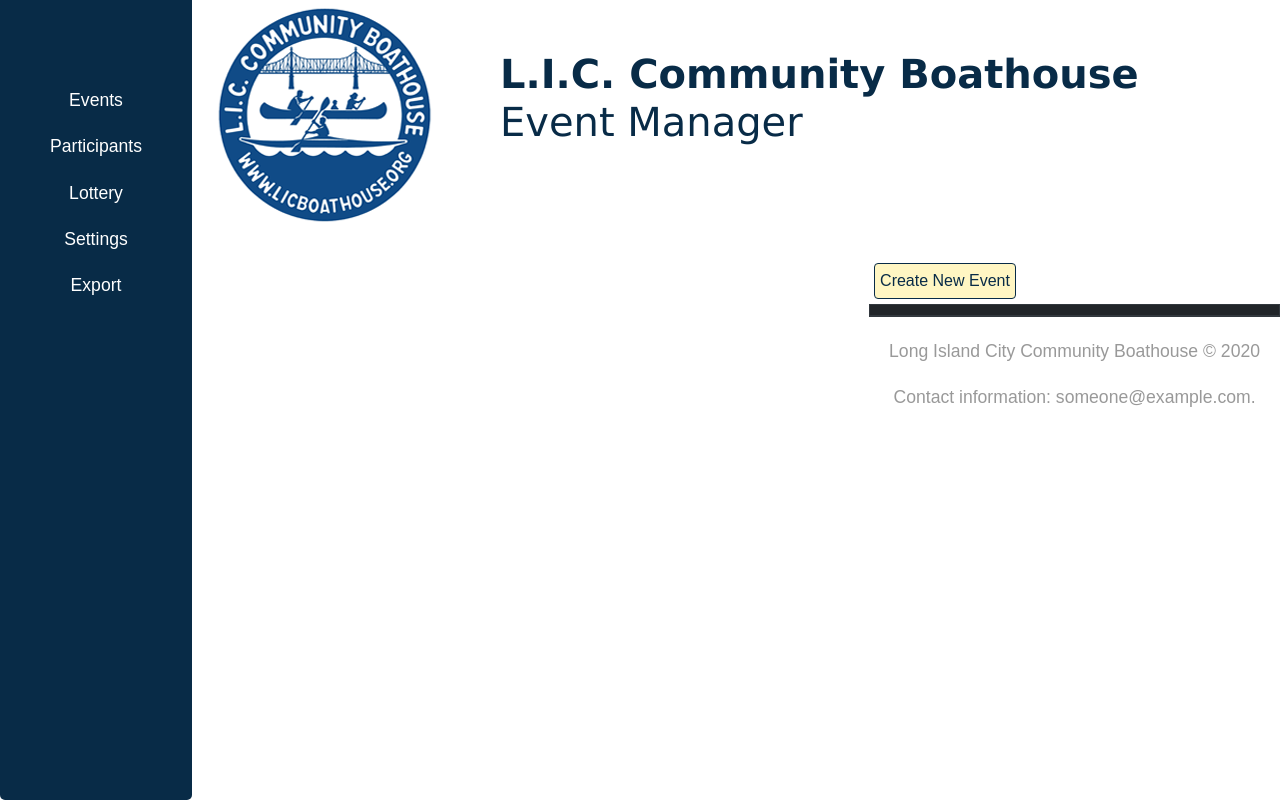
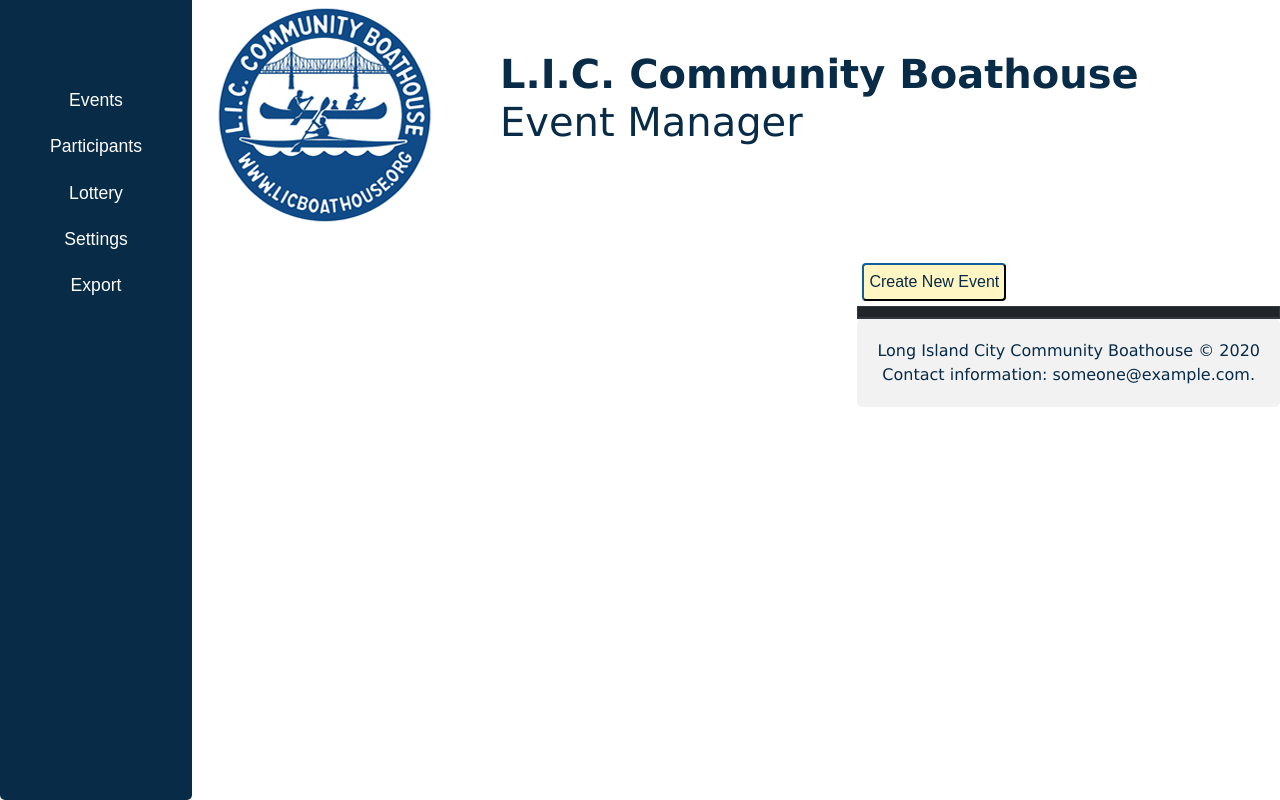
Before and after one commit to LICCB/event-manager, a Node server app: template views/event/events.ejs in a window 1280 px wide. Run offline with Node 20, Linux system fonts and the light colour scheme; the template is opened without the code that fills it, so the values that code supplies are empty; some libraries are stand-ins or nearby versions.

Commit message:
css updates

```diff
--- a/public/css/style.css
+++ b/public/css/style.css
@@ -265,6 +265,16 @@
   margin: 5px;
   background-color: #fff6c3;
   border-color: #082b47;
+  border-radius: 4px;
+}
+
+.button {
+  color: #082b47;
+  padding: 5px;
+  margin: 5px;
+  background-color: #fff6c3;
+  border-color: #082b47;
+  border-radius: 4px;
 }
 
 .bg-gray {
@@ -282,10 +292,13 @@
 
 footer {
   position: relative;
+  text-align: center;
+  color: #082b47;
+  font-family: Verdana, Arial, sans-serif;
+  /*background-color: #fff;*/
   /*left: 0;
-  bottom: 0;8/
-  width: 100%;
+  bottom: 0;
+  width: 100%;*/
   /* background-color: red; */
   /* color: white; */
-  text-align: center;
 }
--- a/views/event/createEvent.ejs
+++ b/views/event/createEvent.ejs
@@ -54,7 +54,8 @@
           </div>
           <br>
           <div class="center content">
-            <button class="btn btn-dark" type="submit" value="Create Event">Submit</button>
+            <button class="button" type="submit" value="Create Event">Submit</button>
+            <button class="button" value="Go Back" onclick="history.back()">Go Back</button>
           </div>
         </form>
       </fieldset>
--- a/views/event/editEvent.ejs
+++ b/views/event/editEvent.ejs
@@ -98,7 +98,8 @@
                 </div>
 
                 <div class="center content">
-                    <button class="btn btn-dark" type="submit" value="Update Event">Update Event</button>
+                    <button class="button" type="submit" value="Update Event">Update Event</button>
+                    <button class="button" value="Go Back" onclick="history.back()">Go Back</button>
                   </div>
                 </form>
             </fieldset>
--- a/views/event/events.ejs
+++ b/views/event/events.ejs
@@ -6,7 +6,7 @@
   <body class="bg-gray">
     <%- include('../partials/header', {title: title}) %>
     <div class="content">
-      <button class="button-left btn"><a href="/createEvent">Create New Event</a></button>
+      <button class="button-left"><a href="/createEvent">Create New Event</a></button>
       <table class="table table-striped table-dark table-bordered table-hover table-sm">
         <thead>
           <% var keys = Object.keys(events[0]) %>
--- a/views/partials/footer.ejs
+++ b/views/partials/footer.ejs
@@ -1,4 +1,4 @@
-<div class="text-center bg-gray">
-    <p>Long Island City Community Boathouse &copy; 2020 </p>
-    <p>Contact information: <a href="mailto:someone@example.com">someone@example.com</a>.</p>
+<div class="footer">
+    <footer>Long Island City Community Boathouse &copy; 2020 </footer>
+    <footer>Contact information: <a href="mailto:someone@example.com">someone@example.com</a>.</footer>
 </div>
```
Also changed, not shown: 1 other file.
